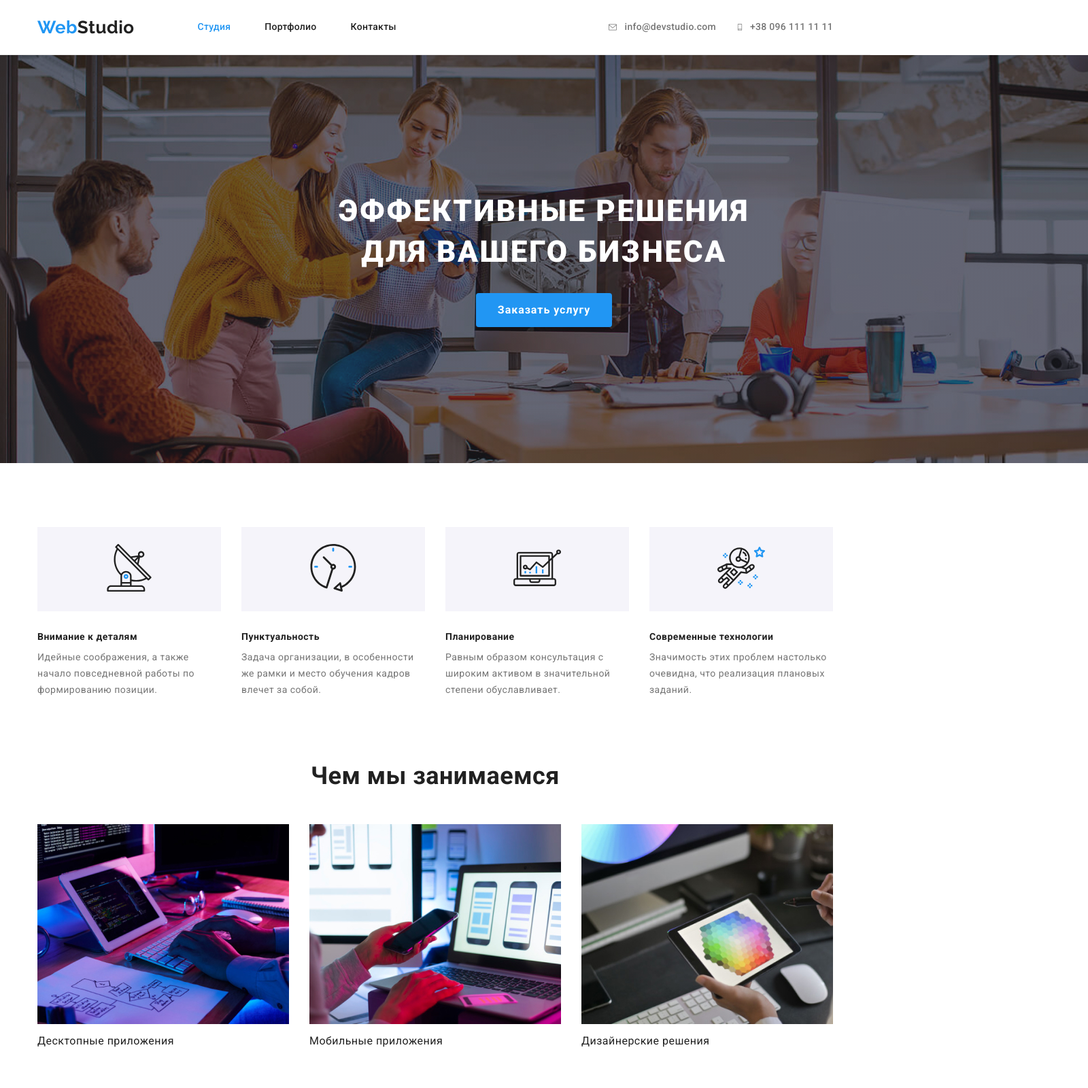
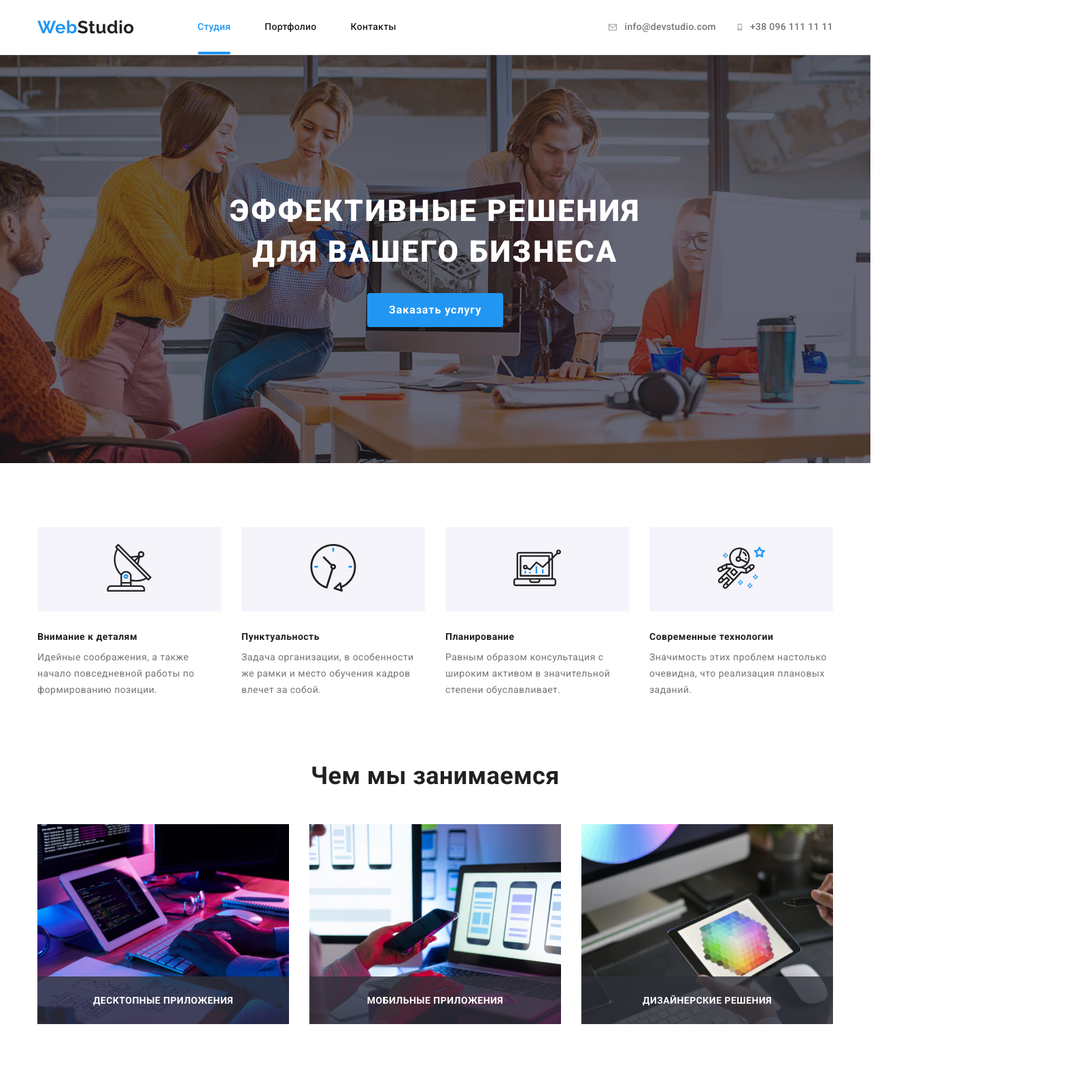
Before and after one commit to MaksymKramar/goit-markup-hw-05, a plain HTML site: page index.html in a window 1280 px wide. Shown: the top 1600 px of the page at 68% size, 1600 px wide, since content can reach past the window. Drawn offline with nearby package versions, Linux system fonts and the light colour scheme.

Commit message:
Добавлены все эффекты с задержкой времени для главной страницы

```diff
--- a/css/style.css
+++ b/css/style.css
@@ -6,7 +6,8 @@
 /* цвет body фона #FFFFFF */
 /* цвет фона команды #f5f4fa */
 /* цвет фона героя  #2F303A; */
-/* цвет нижней линии в гарое #ECECEC */
+/* цвет нижней линии в герое #ECECEC */
+/* функция распределения времени с временем - 250ms cubic-bezier(0.4, 0, 0.2, 1) */
 :root {
   --main-text-color: #212121;
   --title-text-color: #757575;
@@ -16,6 +17,7 @@
   --background-team-section: #f5f4fa;
   --background-hero-section: #2f303a;
   --footer-link-color: rgba(255, 255, 255, 0.6);
+  --timing-fn: 2500ms cubic-bezier(0.4, 0, 0.2, 1);
 }
 /* общие */
 body {
@@ -105,7 +107,10 @@ img {
   padding-bottom: 32px;
 
   color: var(--main-text-color);
+
+  transition: color var(--timing-fn);
 }
+
 .site-nav .link:hover,
 .site-nav .link:focus {
   color: var(--accent-text);
@@ -136,6 +141,8 @@ img {
 
   padding-top: 32px;
   padding-bottom: 32px;
+
+  transition: color var(--timing-fn);
 }
 
 .contact-icon {
@@ -145,11 +152,13 @@ img {
 .contact.link:hover,
 .contact.link:focus {
   color: var(--accent-text);
+
+  transition: color var(--timing-fn);
 }
 
 .contact.link:hover .contact-icon,
 .contact.link:focus .contact-icon {
-  fill: var(--accent-text);
+  fill: currentColor;
 }
 
 .contact-case {
@@ -170,14 +179,40 @@ img {
 
 /* Подсветка актуально открытой страницы */
 .link.current {
+  position: relative;
+
   color: var(--accent-text);
 }
 
+.link.current::after {
+  content: '';
+
+  position: absolute;
+  left: 0;
+  bottom: 0;
+
+  width: 100%;
+  height: 4px;
+
+  background-color: var(--accent-text);
+  border-radius: 2px;
+}
+/* Можно по другому сделать полоску,
+но убрать нижний падинг у родителя */
+/* .link.current::after {
+  content: '';
+  display: block;
+
+  margin-bottom:28px;
+  width: 100%;
+  height: 4px;
+
+  background-color: var(--accent-text);
+  border-radius: 2px;
+} */
+
 /* делаем блок герой */
 .hero {
-  padding-top: 200px;
-  padding-bottom: 200px;
-
   background-image: linear-gradient(
       rgba(47, 48, 58, 0.4),
       rgba(47, 48, 58, 0.4)
@@ -186,12 +221,17 @@ img {
   background-repeat: no-repeat;
   background-size: cover;
   background-color: var(--background-hero-section);
+  background-position: center;
+
+  margin-left: auto;
+  margin-right: auto;
+  padding-top: 200px;
+  padding-bottom: 200px;
+
+  max-width: 1600px;
+  min-height: 600px;
 
   text-align: center;
-  margin-left: auto;
-  margin-right: auto;
-  width: 1600px;
-  min-height: 600px;
 }
 
 .hero-title {
@@ -221,6 +261,8 @@ img {
   font-size: 16px;
   line-height: 1.88;
   letter-spacing: 0.06em;
+
+  cursor: pointer;
 }
 /* Блок Особеностей */
 
@@ -296,8 +338,35 @@ img {
   margin-bottom: 0;
 }
 
+.projects.list > .item {
+  position: relative;
+}
+
 .projects.list > .item:not(:last-child) {
   margin-right: 30px;
+}
+
+.projects-list-preview {
+  position: absolute;
+  left: 0;
+  bottom: 0;
+
+  display: flex;
+  align-items: center;
+  justify-content: center;
+
+  background: rgba(47, 48, 58, 0.8);
+  width: 100%;
+  height: 70px;
+
+  margin: 0;
+  padding: 0;
+
+  font-weight: 700;
+  font-size: 14px;
+  line-height: 1.14;
+  text-transform: uppercase;
+  color: var(--white);
 }
 
 /* наша команда */
@@ -372,20 +441,28 @@ img {
   width: 44px;
   height: 44px;
   border-radius: 50%;
+
+  transition: background-color var(--timing-fn);
 }
 
 .social-list-icon {
   fill: #afb1b8;
+
+  transition: fill var(--timing-fn);
 }
 
 .social-list.link:hover,
 .social-list.link:focus {
   background-color: var(--accent-text);
+
+  transition: background-color var(--timing-fn);
 }
 
 .social-list.link:hover .social-list-icon,
 .social-list.link:focus .social-list-icon {
   fill: var(--white);
+
+  transition: fill var(--timing-fn);
 }
 
 /* Наши Клиенты */
@@ -414,20 +491,28 @@ img {
 
   width: 170px;
   height: 90px;
+
+  transition: border-color var(--timing-fn);
+}
+
+.clients-list.link:hover,
+.clients-list.link:focus {
+  border-color: var(--accent-text);
+
+  transition: border-color var(--timing-fn);
 }
 
 .clients-logo {
   fill: #afb1b8;
+
+  transition: fill var(--timing-fn);
 }
 
 .clients-list.link:hover .clients-logo,
 .clients-list.link:focus .clients-logo {
   fill: var(--accent-text);
-}
 
-.clients-list.link:hover,
-.clients-list.link:focus {
-  border-color: var(--accent-text);
+  transition: fill var(--timing-fn);
 }
 
 /* подвал */
@@ -509,11 +594,15 @@ img {
 
   width: 44px;
   height: 44px;
+
+  transition: background-color var(--timing-fn);
 }
 
 .footer-social-list.link:focus,
 .footer-social-list.link:hover {
   background-color: var(--accent-text);
+
+  transition: background-color var(--timing-fn);
 }
 
 .footer-social-list-icon {
```
